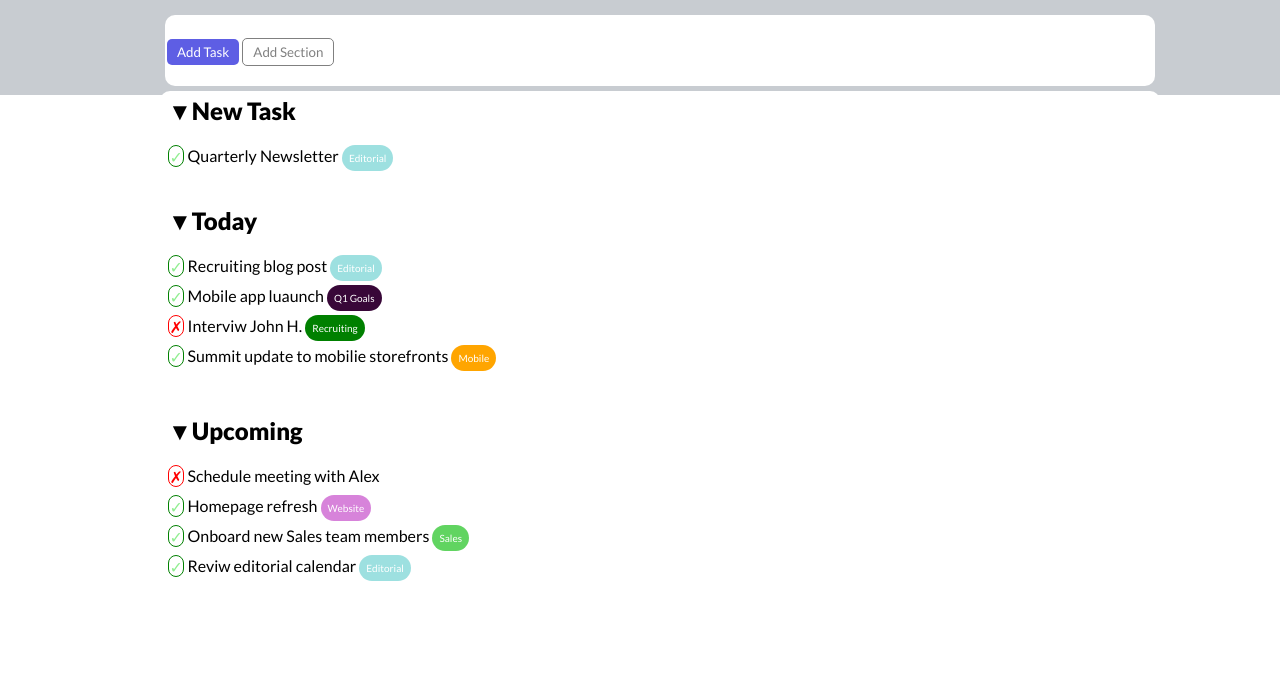
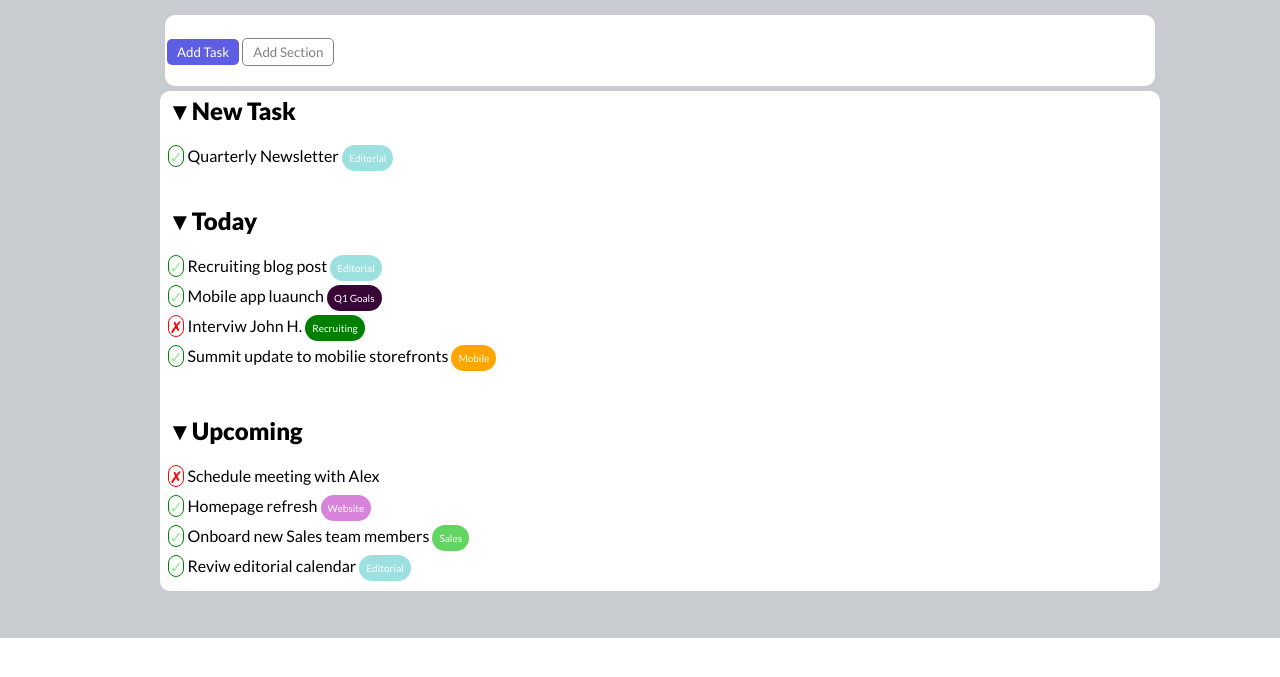
Before and after one commit to Andrea9808/html-css-toboolist, a plain HTML site: page index.html in a window 1280 px wide. Shown: the part 105-782 px from the top of the page. Drawn offline with Linux system fonts and the light colour scheme.

Commit message:
Progetto finale

```diff
--- a/css/style.css
+++ b/css/style.css
@@ -5,7 +5,6 @@
 *{
     font-family: 'Lato', sans-serif;
     margin: 0;
-    padding: 0;
     box-sizing: border-box;
 }
 
@@ -44,7 +43,6 @@ header{
 
 main{
     background-color:rgb(200, 204, 209);
-    height: 100px;
     padding: 15px 120px 17px 160px;
 }
 
```
